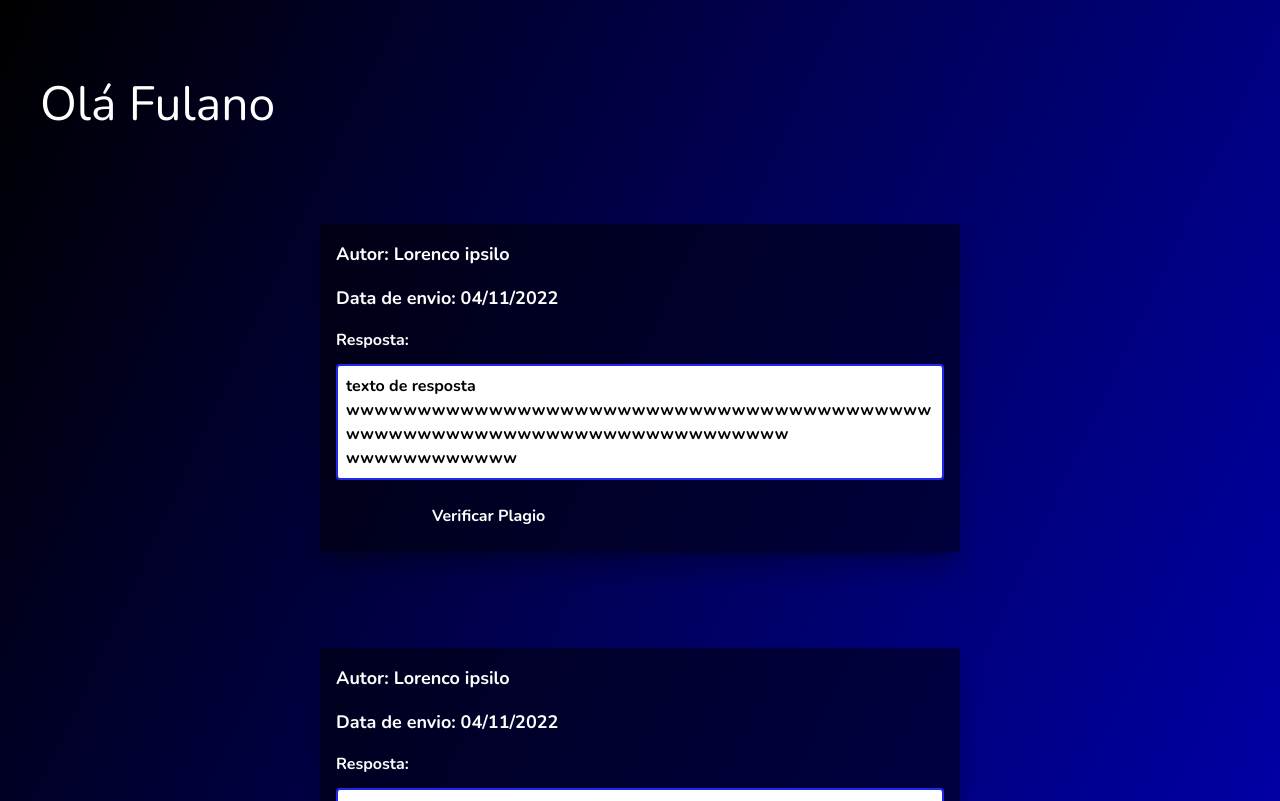
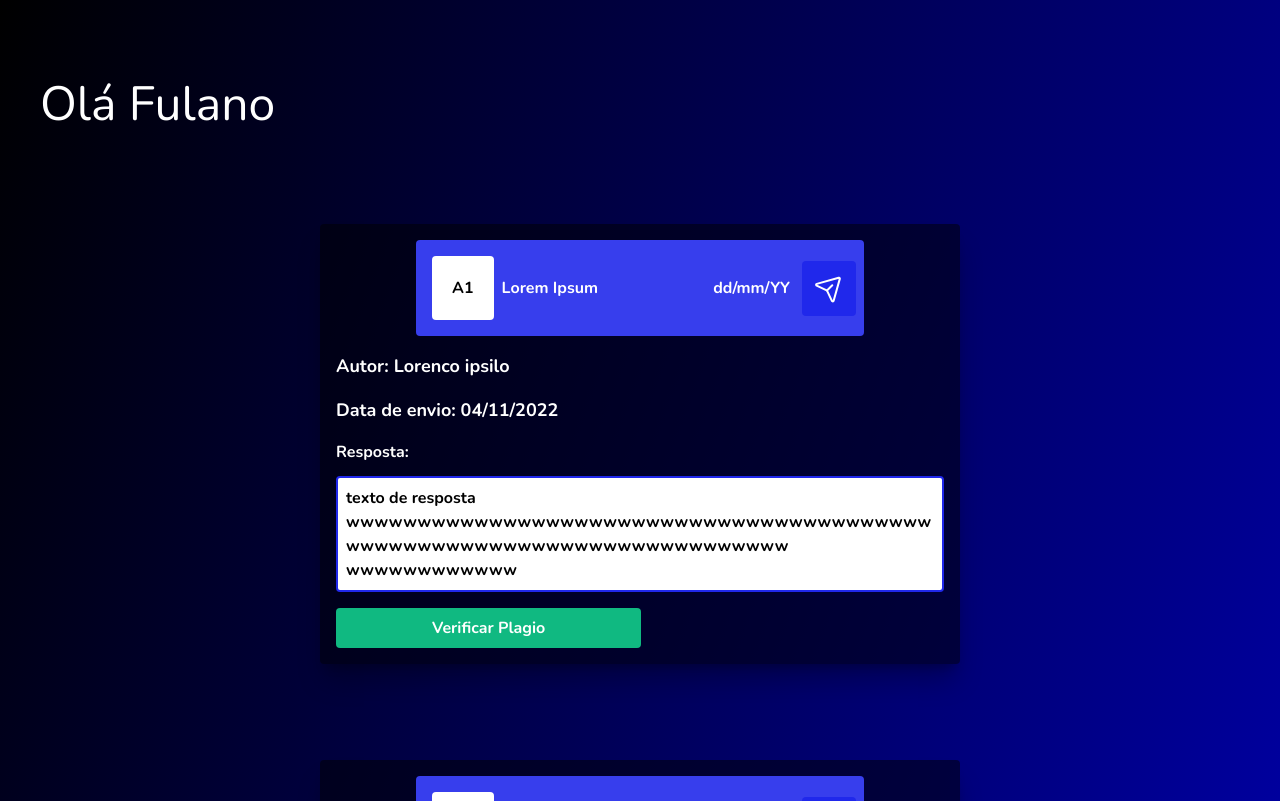
Before and after one commit to JoaoVictor-FA/Projeto-Eng-soft, a React (Vite) app in the folder frontend-engsoft/: page /Answers in a window 1280 px wide. Shown: the top 801 px of the page. Built offline with nearby package versions, Linux system fonts and the light colour scheme.

Commit message:
card adicionado mas falta tirar a parte de enviar

```diff
--- a/frontend-engsoft/src/components/Resposta.tsx
+++ b/frontend-engsoft/src/components/Resposta.tsx
@@ -1,7 +1,12 @@
+import Card from "./Card";
+
 export default function Resposta() {
 
   return (
     <div className="mt-24 flex flex-col h-max w-1/2 bg-gray-dark text-white p-4 gap-4 font-bold rounded shadow-xl shadow-gray-main ">
+      <div className="px-20">
+        <Card/>
+      </div>
       <h1 className="text-lg">Autor: Lorenco ipsilo</h1>
       <h1 className="text-lg">Data de envio: 04/11/2022</h1>
       <div>
--- a/frontend-engsoft/tailwind.config.cjs
+++ b/frontend-engsoft/tailwind.config.cjs
@@ -5,7 +5,6 @@ module.exports = {
     extend: {
       dropShadow: {
         'lg': '-14px 14px 3px rgba(0,0,0, 0.25)',
-      }
       },
       colors: {
         blue: {
@@ -40,6 +39,7 @@ module.exports = {
           main: "rgba(0, 0, 0, 0.25)"
         }
 
+      }
     },
   },
   plugins: [],
```
Lines whose indentation alone changed are shown as unchanged.
